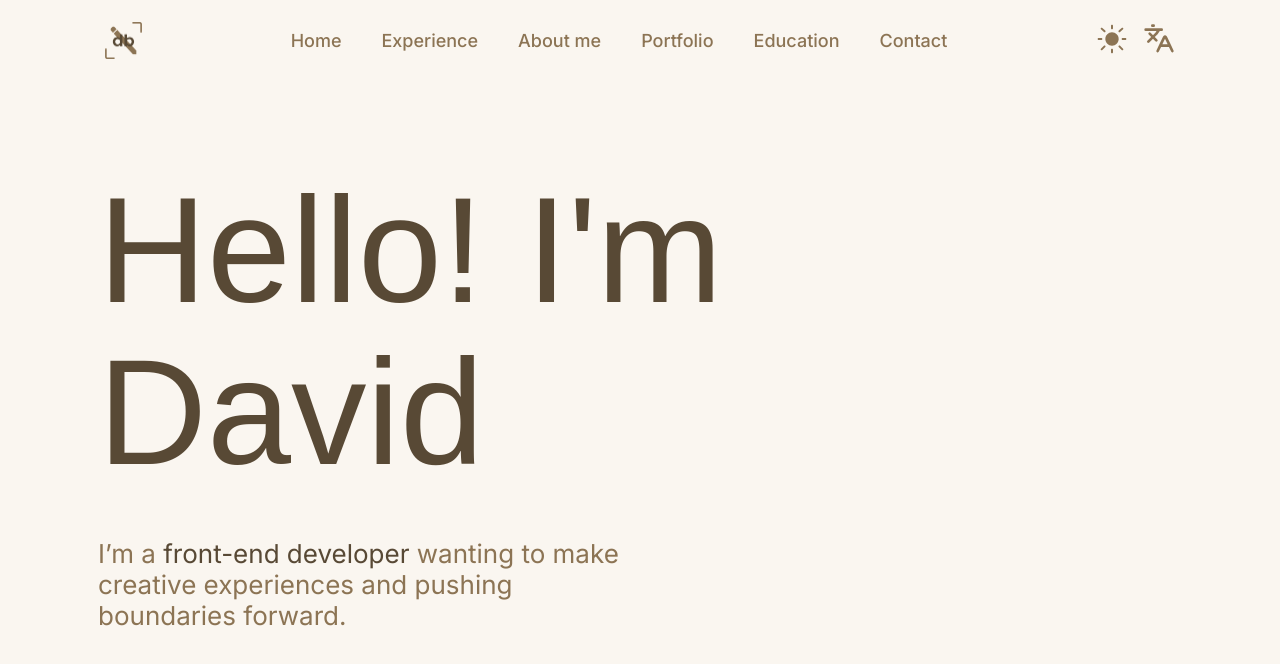
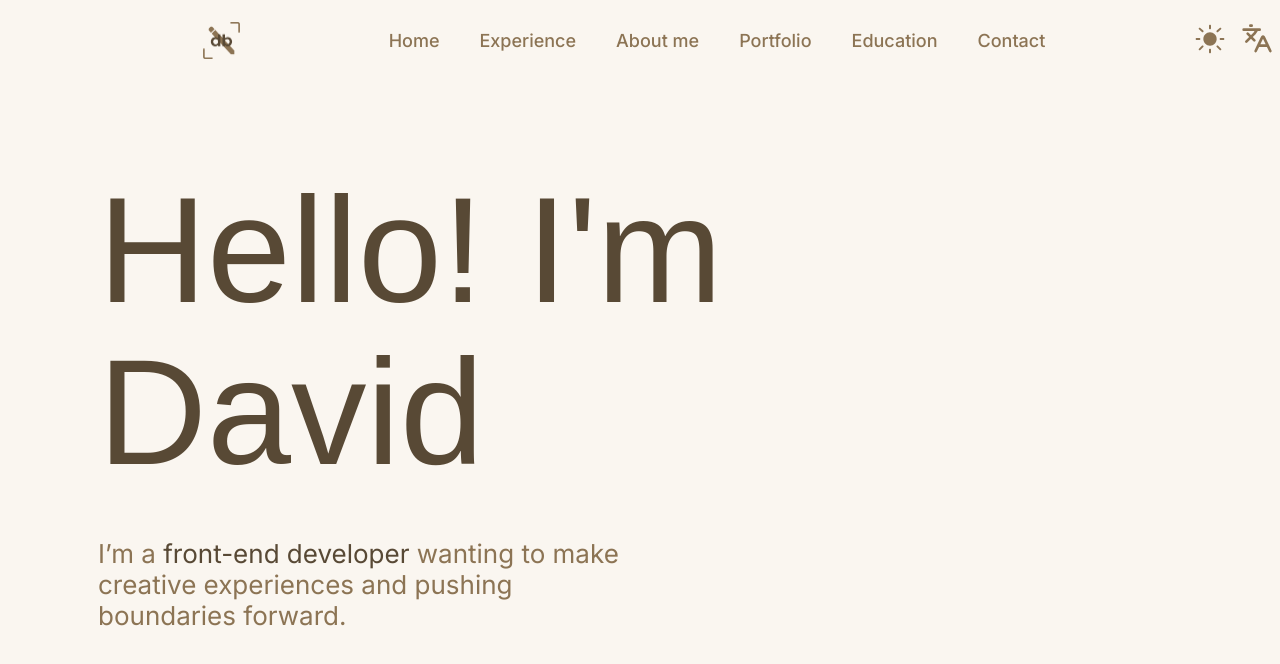
Before and after one commit to Ldbelop/personal-portfolio, a Next.js app: page / in a window 1280 px wide. Shown: the top 664 px of the page. Built offline with nearby package versions, Linux system fonts and the light colour scheme; a web font is replaced by a local one.

Commit message:
Attempt 1 to fix mobile layout

```diff
--- a/src/app/page.module.css
+++ b/src/app/page.module.css
@@ -1,6 +1,6 @@
 .globalWrapper{
     width: 100%;
-    height: 100%;
+    min-height: 100%;
     display: flex;
     flex-direction: column;
     align-items: center;
--- a/src/app/page.tsx
+++ b/src/app/page.tsx
@@ -7,11 +7,13 @@ import PortfolioTemplate from './components/templates/portfolioTemplate'
 
 export default function Home() {
   return (
-    <div className={styles.globalWrapper}>
+    //<div className={styles.globalWrapper}>
+    <>
       <HomeTemplate />
       <ExperienceTemplate />
       <AboutMeTemplate />
       <PortfolioTemplate />
-    </div>
+    </>
+    //</div>
   )
 }
```
